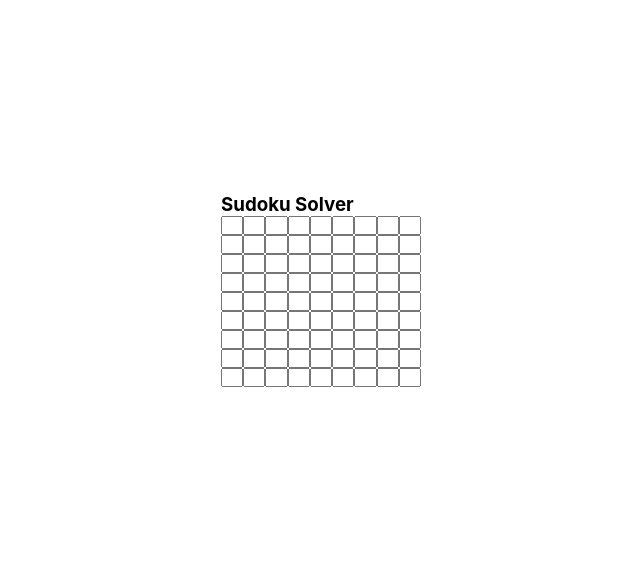
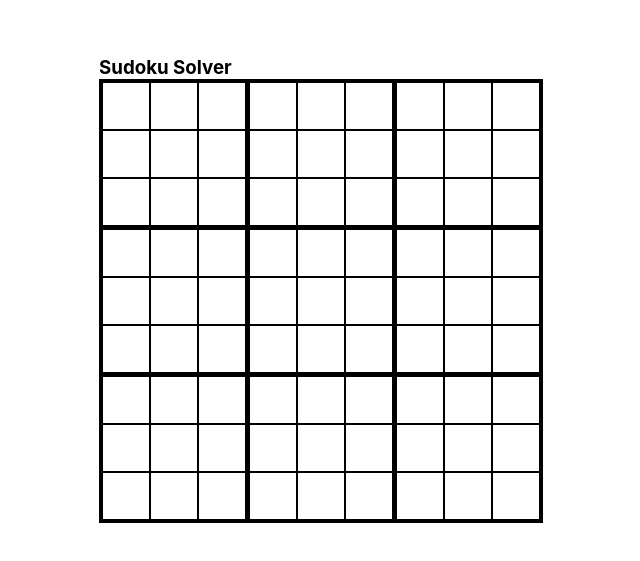
Before and after one commit to BerettaSM/sudoku-solver-app, a React (Create React App) app: page / in a window 1280 px wide. Shown: the part 111-672 px from the top of the page, without its empty margins (319-959 px from the left). Built offline with nearby package versions, Linux system fonts and the light colour scheme.

Commit message:
progress

```diff
--- a/src/components/SudokuGame/SudokuGrid/index.module.css
+++ b/src/components/SudokuGame/SudokuGrid/index.module.css
@@ -1,31 +1,24 @@
 @charset "UTF-8";
 
-.sudoku-grid {
-    display: flex;
-    flex-direction: row;
-    align-items: center;
-    justify-content: space-between;
-    height: 170px;
-    width: 200px;
+.table {
+    border-collapse: collapse;
+    font-family: Calibri, sans-serif;
 }
 
-.row {
-    display: flex;
-    align-items: center;
-    justify-content: center;
-    height: 100%;
+.colgroup,
+.tbody {
+    border: solid medium;
 }
 
-.col {
-    display: flex;
-    flex-direction: column;
-    justify-content: space-between;
-    height: 100%;
-    width: 100%;
+.redcolgroup {
+    border: solid medium red;
 }
 
-.cell input {
-    width: 100%;
+.td {
+    font-size: 1.5rem;
+    border: solid thin;
+    height: 2em;
+    width: 2em;
     text-align: center;
-    margin: 0px;
+    padding: 0;
 }
--- a/src/components/SudokuGame/SudokuGrid/index.tsx
+++ b/src/components/SudokuGame/SudokuGrid/index.tsx
@@ -1,55 +1,92 @@
-import React, { ChangeEvent } from "react";
+import React from "react";
 import styles from "./index.module.css";
 
 import SudokuGridModel from "../models/SudokuGrid";
 import SudokuCell from "../models/SudokuCell";
 
-import { validCellValues, getCellRowAndColumnFromId } from "../utils/utilities";
+import { sliceIntoChunks, validCellValues } from "../utils/utilities";
 
 const SudokuGrid: React.FC<{
     grid: SudokuGridModel;
     onCellChange: (
-        cellValue: SudokuCell,
-        cellRow: number,
-        cellCol: number
+        newCellValue: SudokuCell,
+        cellNumber: number
     ) => void;
 }> = ({ grid, onCellChange }) => {
-    const cellChangeHandler = (event: ChangeEvent) => {
-        const value = (event.target as HTMLInputElement).value as SudokuCell;
-        if (!validCellValues.includes(value)) {
+
+    const cellChangeHandler = (event: React.ChangeEvent<HTMLInputElement>) => {
+        const value = event.target.value as SudokuCell;
+        if(!validCellValues.includes(value)) {
             return;
         }
-        const [cellRow, cellCol] = getCellRowAndColumnFromId(event.target.id);
-        onCellChange(value, cellRow, cellCol);
+        const cellNumber = +event.target.id.substring(5);
+        onCellChange(value, cellNumber);
+    }
+
+    const colGroups = () => {
+        const colGroups = [];
+        for (let i = 0; i < 3; i++) {
+            const cols = [];
+            for (let j = 0; j < 3; j++) {
+                const colNumber = 3 * i + j;
+                cols.push(
+                    <col
+                        className={`col col-${colNumber}`}
+                        key={`col-${colNumber}`}
+                    />
+                );
+            }
+            const colGroup = (
+                <colgroup key={`region-col-${i}`} className={`region-col-${i} ${styles.colgroup}`}>
+                    {cols}
+                </colgroup>
+            );
+            colGroups.push(colGroup);
+        }
+        return colGroups;
+    };
+
+    const tableBody = () => {
+        const tBodies = sliceIntoChunks(grid, 3) as any[][][];
+        return tBodies.map((tBody, tBodyIndex) => (
+            // A tbody represents 3 rows
+            <tbody
+                key={`region-row-${tBodyIndex}`}
+                className={`region-row-${tBodyIndex} ${styles.tbody}`}
+            >
+                {tBody.map((tableRow, tableRowIndex) => {
+                    const gridRowIndex = 3 * tBodyIndex + tableRowIndex;
+                    return (
+                        <tr
+                            key={`row-${gridRowIndex}`}
+                            className={`row-${gridRowIndex}`}
+                        >
+                            {tableRow.map((cell, cellIndex) => {
+                                const cellNumber = gridRowIndex * 9 + cellIndex;
+                                return (
+                                    <td key={`cell-${cellNumber}`}>
+                                        <input
+                                            id={`cell-${cellNumber}`}
+                                            className={`${styles.td}`}
+                                            type='text'
+                                            value={cell}
+                                            onChange={cellChangeHandler}
+                                        />
+                                    </td>
+                                );
+                            })}
+                        </tr>
+                    );
+                })}
+            </tbody>
+        ));
     };
 
     return (
-        <div className={styles["sudoku-grid"]}>
-            {grid.map((col, colIndex) => (
-                <div
-                    key={`col-${colIndex}`}
-                    className={`${styles.col} ${"col-" + colIndex}`}
-                >
-                    {col.map((cell, cellIndex) => {
-                        const cellNum = 9 * colIndex + cellIndex;
-                        const rowNumber = cellIndex % 9;
-                        const className = `${styles.cell} ${styles.row} ${
-                            "row-" + rowNumber
-                        }`;
-                        return (
-                            <div key={`cell-${cellNum}`} className={className}>
-                                <input
-                                    type="text"
-                                    value={cell}
-                                    id={`cell-${cellNum}`}
-                                    onChange={cellChangeHandler}
-                                />
-                            </div>
-                        );
-                    })}
-                </div>
-            ))}
-        </div>
+        <table className={styles.table}>
+            {colGroups()}
+            {tableBody()}
+        </table>
     );
 };
 
--- a/src/components/SudokuGame/index.tsx
+++ b/src/components/SudokuGame/index.tsx
@@ -4,20 +4,25 @@ import SudokuGrid from "./SudokuGrid";
 import SudokuGridModel from "./models/SudokuGrid";
 import SudokuCell from "./models/SudokuCell";
 
+import SudokuGridMapper from "./utils/SudokuGridMapper";
+
 const SudokuGame: React.FC = () => {
     const [grid, setGrid] = useState<SudokuGridModel>(
         Array(9).fill(Array(9).fill(""))
     );
 
-    const changeCellValue = (
-        newCellValue: SudokuCell,
-        cellRow: number,
-        cellCol: number
-    ) => {
+    const changeCellValue = (newCellValue: SudokuCell, cellNumber: number) => {
+        console.log(newCellValue, cellNumber)
+        const [newCellRow, newCellCol] =
+            SudokuGridMapper.getCellRowAndColumn(cellNumber);
+        console.log(newCellRow, newCellCol);
         setGrid((prevGrid) =>
-            prevGrid.map((col, colIndex) =>
-                col.map((oldCellValue, cellIndex) => {
-                    if (colIndex === cellCol && cellIndex === cellRow) {
+            prevGrid.map((row, oldCellRow) =>
+                row.map((oldCellValue, oldCellCol) => {
+                    if (
+                        oldCellRow === newCellRow &&
+                        oldCellCol === newCellCol
+                    ) {
                         return newCellValue;
                     }
                     return oldCellValue;
@@ -30,6 +35,13 @@ const SudokuGame: React.FC = () => {
         <div>
             <h3>Sudoku Solver</h3>
             <SudokuGrid grid={grid} onCellChange={changeCellValue} />
+
+            {/*
+            <button>Clear</button><br/>
+            <button>Generate</button><br/>
+            <button>Solve puzzle</button><br/>
+             */}
+            {/* Game must be evaluated for conflicts after every input */}
         </div>
     );
 };
--- /dev/null
+++ b/src/components/SudokuGame/utils/SudokuGridMapper.ts
@@ -0,0 +1,61 @@
+class SudokuGridMapper {
+    /*
+        The logic that calculates cells rows, columns and regions
+        assumes that a cell number is assigned first top to bottom,
+        then left to right. e.g.: First column has cells 0-8, second
+        column has cells 9-17, and so on.
+    */
+
+    static getCellColumn = (cellNumber: number) => {
+        return cellNumber % 9;
+    };
+
+    static getCellRow = (cellNumber: number) => {
+        return Math.floor(cellNumber / 9);
+    };
+
+    static getCellRowAndColumn = (cellNumber: number) => {
+        /*
+            id is assigned as "cell-01",
+            we're interested on the number.
+        */
+        return [this.getCellRow(cellNumber), this.getCellColumn(cellNumber)];
+    };
+
+     /*
+        There are 9 regions, each with a row and column.
+
+          0  1  2  regionCol
+        0 x  x  x
+        1 x  x  x
+        2 x  x  x
+        regionRow
+    */
+
+    static getCellRegionRow = (cellNumber: number) => {
+        const cellRow = this.getCellRow(cellNumber);
+        return Math.floor(cellRow / 3);
+    };
+
+    static getCellRegionColumn = (cellNumber: number) => {
+        const cellCol = this.getCellColumn(cellNumber);
+        return Math.floor(cellCol / 3);
+    };
+
+    static getCellRegion = (cellNumber: number) => {
+        return {
+            row: this.getCellRegionRow(cellNumber),
+            col: this.getCellRegionColumn(cellNumber),
+        };
+    };
+
+    static getCellInfo = (cellNumber: number) => {
+        return {
+            row: this.getCellRow(cellNumber),
+            col: this.getCellColumn(cellNumber),
+            region: this.getCellRegion(cellNumber),
+        };
+    };
+}
+
+export default SudokuGridMapper;
--- a/src/components/SudokuGame/utils/utilities.ts
+++ b/src/components/SudokuGame/utils/utilities.ts
@@ -13,9 +13,11 @@ export const validCellValues: SudokuCell[] = [
     "9",
 ];
 
-export const getCellRowAndColumnFromId = (id: string) => {
-    const cellNum = +id.substring(5);
-    const row = cellNum % 9;
-    const col = Math.floor(cellNum / 9);
-    return [row, col];
-};
+export function sliceIntoChunks(array: any[], chunkSize: number) {
+    const result = [];
+    for (let i = 0; i < array.length; i += chunkSize) {
+        const chunk = array.slice(i, i + chunkSize);
+        result.push(chunk);
+    }
+    return result;
+}
```
Also changed, not shown: src/components/SudokuGame/utils/SudokuSolver.ts (+1 -31 lines).
